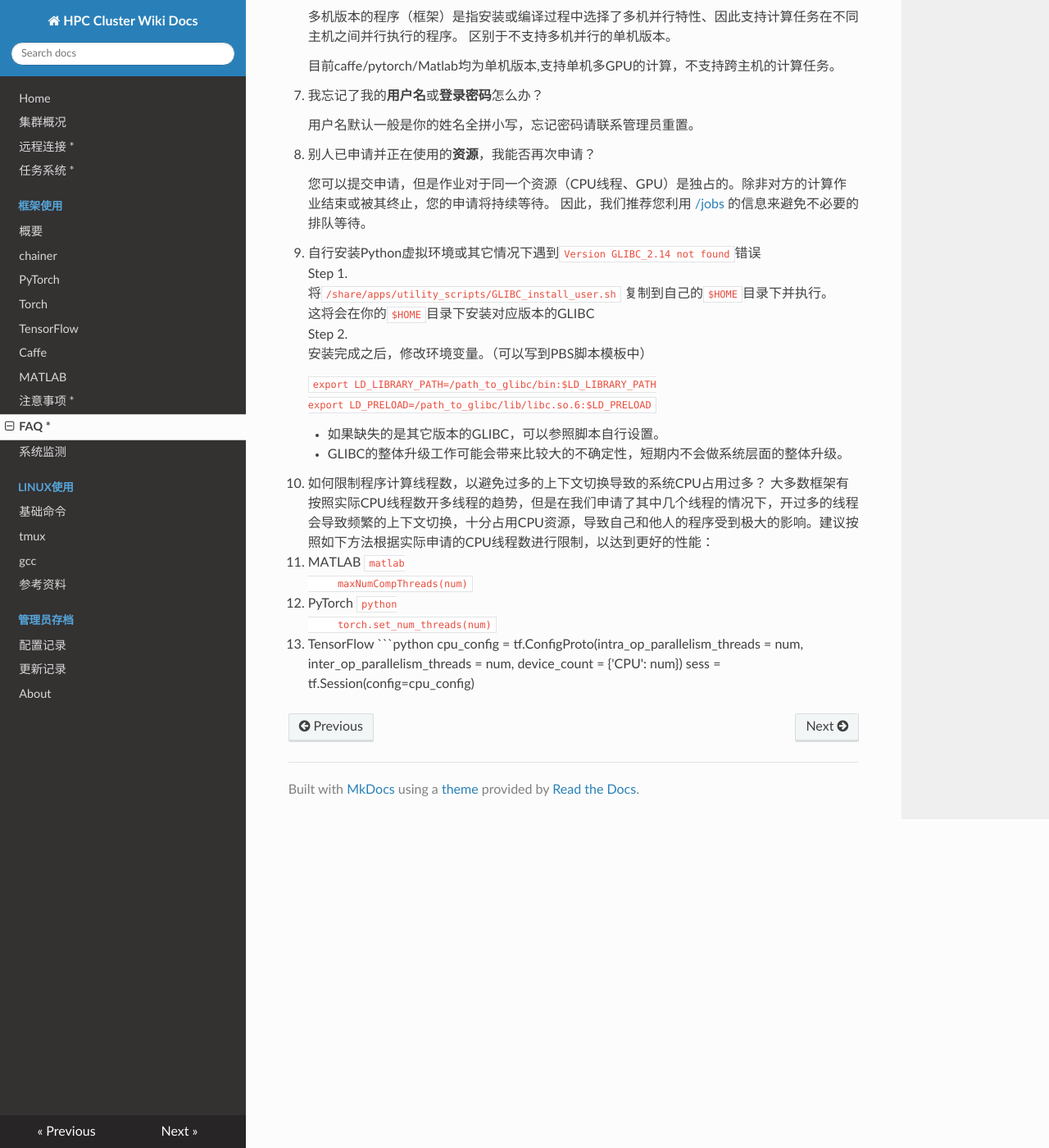
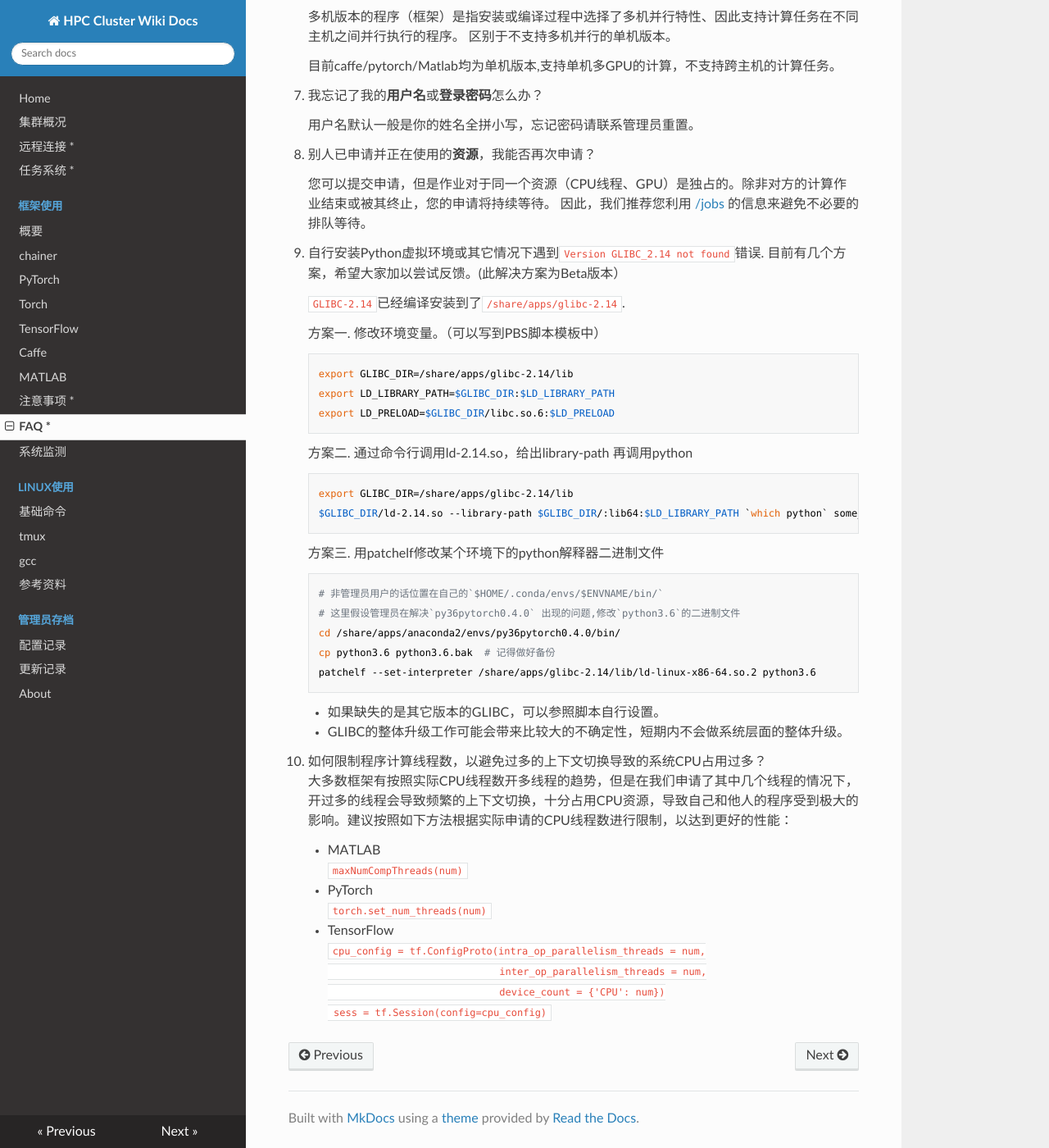
Before and after one commit to SSRheart/HPC_wiki_docs, an MkDocs documentation site: the page built from docs/faq.md, in a window 1280 px wide and 1400 px high, scrolled down 787 px. Shown: the whole window at 82% size. Built offline with MkDocs 1.6.1, drawn with Linux system fonts in a browser that asks for light colours; nearby versions of some CDN libraries; old or Windows-style settings are respelled for this version of MkDocs.

Commit message:
fix style err in faq.md add more plans for GLIBC problem (beta version, wait more feedback)

````diff
--- a/docs/faq.md
+++ b/docs/faq.md
@@ -44,34 +44,52 @@
     您可以提交申请，但是作业对于同一个资源（CPU线程、GPU）是独占的。除非对方的计算作业结束或被其终止，您的申请将持续等待。
     因此，我们推荐您利用 [/jobs](http://219.217.238.193/jobs) 的信息来避免不必要的排队等待。
 
-9. 自行安装Python虚拟环境或其它情况下遇到`Version GLIBC_2.14 not found`错误
-   Step 1.
-   将`/share/apps/utility_scripts/GLIBC_install_user.sh` 复制到自己的`$HOME`目录下并执行。
-    这将会在你的`$HOME`目录下安装对应版本的GLIBC
-   Step 2.
-    安装完成之后，修改环境变量。（可以写到PBS脚本模板中）
+9. 自行安装Python虚拟环境或其它情况下遇到`Version GLIBC_2.14 not found`错误. 目前有几个方案，希望大家加以尝试反馈。(此解决方案为Beta版本）
 
-    ```
-    export LD_LIBRARY_PATH=/path_to_glibc/bin:$LD_LIBRARY_PATH
-    export LD_PRELOAD=/path_to_glibc/lib/libc.so.6:$LD_PRELOAD
-    ```
+    `GLIBC-2.14`已经编译安装到了`/share/apps/glibc-2.14`.
+
+    方案一.
+        修改环境变量。（可以写到PBS脚本模板中）
+
+        export GLIBC_DIR=/share/apps/glibc-2.14/lib
+        export LD_LIBRARY_PATH=$GLIBC_DIR:$LD_LIBRARY_PATH
+        export LD_PRELOAD=$GLIBC_DIR/libc.so.6:$LD_PRELOAD
+
+    方案二.
+        通过命令行调用ld-2.14.so，给出library-path 再调用python
+
+        export GLIBC_DIR=/share/apps/glibc-2.14/lib
+        $GLIBC_DIR/ld-2.14.so --library-path $GLIBC_DIR/:lib64:$LD_LIBRARY_PATH `which python` some_code.py
+
+    方案三.
+       用patchelf修改某个环境下的python解释器二进制文件
+
+        # 非管理员用户的话位置在自己的`$HOME/.conda/envs/$ENVNAME/bin/`
+        # 这里假设管理员在解决`py36pytorch0.4.0` 出现的问题,修改`python3.6`的二进制文件
+        cd /share/apps/anaconda2/envs/py36pytorch0.4.0/bin/
+        cp python3.6 python3.6.bak  # 记得做好备份
+        patchelf --set-interpreter /share/apps/glibc-2.14/lib/ld-linux-x86-64.so.2 python3.6
 
     * 如果缺失的是其它版本的GLIBC，可以参照脚本自行设置。
     * GLIBC的整体升级工作可能会带来比较大的不确定性，短期内不会做系统层面的整体升级。
 
+
+
 10. 如何限制程序计算线程数，以避免过多的上下文切换导致的系统CPU占用过多？
    大多数框架有按照实际CPU线程数开多线程的趋势，但是在我们申请了其中几个线程的情况下，开过多的线程会导致频繁的上下文切换，十分占用CPU资源，导致自己和他人的程序受到极大的影响。建议按照如下方法根据实际申请的CPU线程数进行限制，以达到更好的性能：
-   - MATLAB
-     ```matlab
+
+    - MATLAB
+     ```
      maxNumCompThreads(num)
      ```
    - PyTorch
-     ```python
+     ```
      torch.set_num_threads(num)
      ```
    - TensorFlow
-     ```python
+     ```
      cpu_config = tf.ConfigProto(intra_op_parallelism_threads = num,
                                  inter_op_parallelism_threads = num,
                                  device_count = {'CPU': num})
      sess = tf.Session(config=cpu_config)
+    ```
````
Also changed, not shown: docs/changeLog.md (+4 -0 lines).
